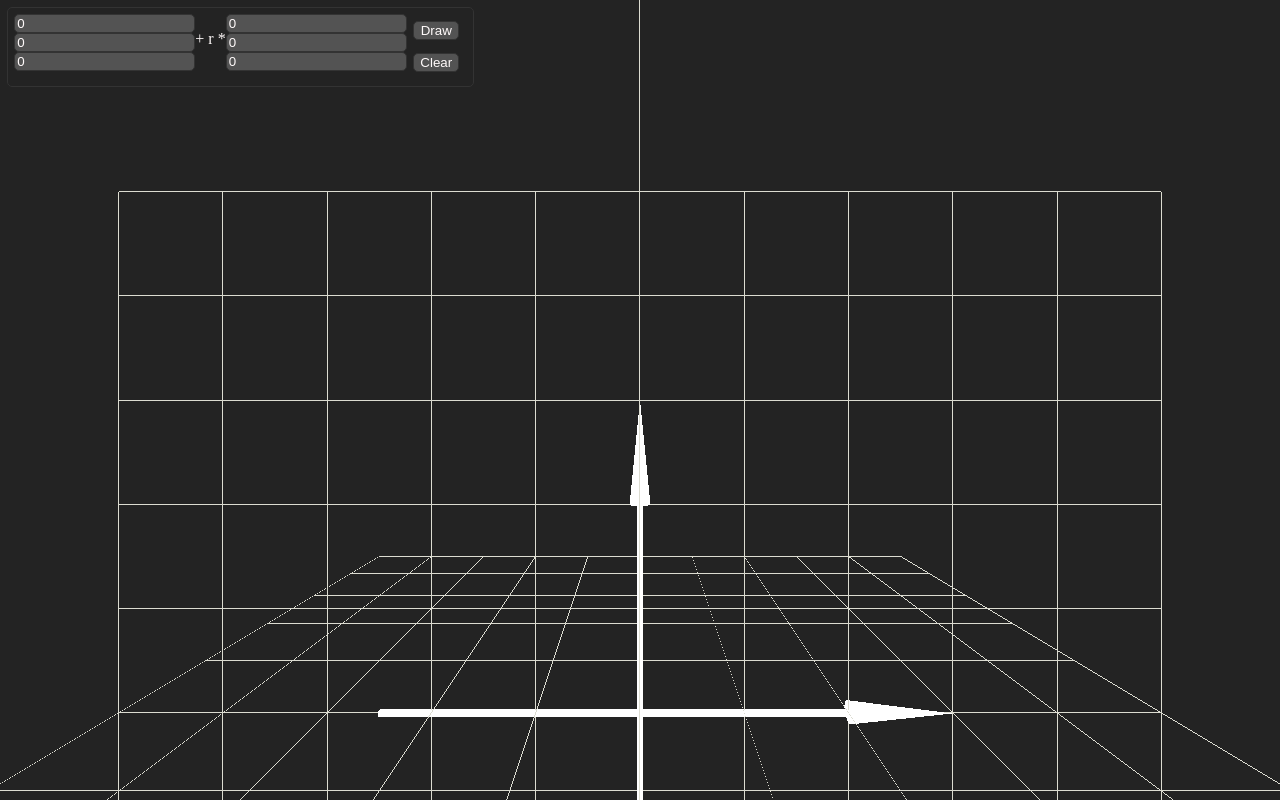
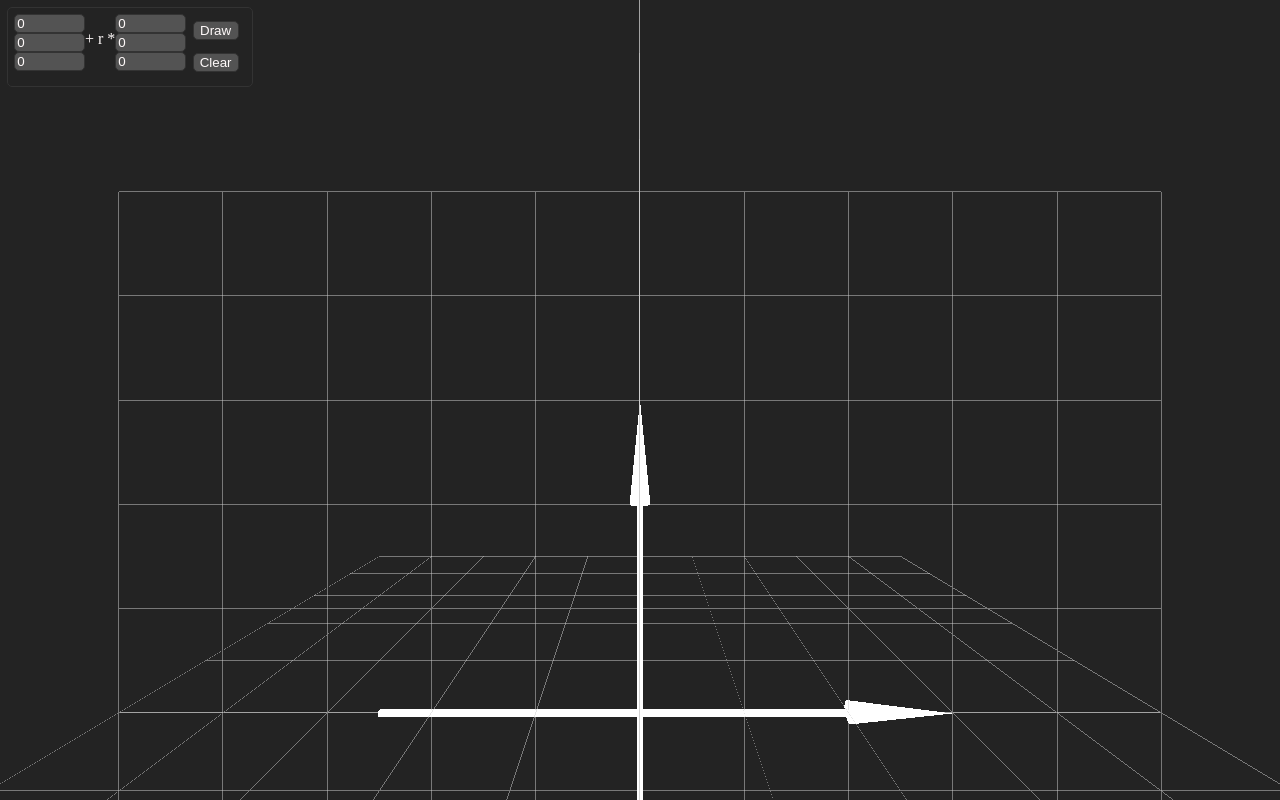
Before and after one commit to Tch1b0/vecbro, a website built with Vite: page index.html in a window 1280 px wide. Built offline with nearby package versions, Linux system fonts and the light colour scheme; animation ran at ten frames a second.

Commit message:
make grid transparent

```diff
--- a/index.html
+++ b/index.html
@@ -38,6 +38,7 @@
                 padding-right: 0;
                 background-color: #535353;
                 color: snow;
+                width: 50pt;
             }
 
             button {
--- a/src/rendering.ts
+++ b/src/rendering.ts
@@ -63,10 +63,11 @@ export function drawFn(sup: THREE.Vector3, dir: THREE.Vector3) {
 export async function drawLine(from: THREE.Vector3, to: THREE.Vector3) {
     const geometry = new THREE.BufferGeometry().setFromPoints([from, to]);
     const material = new THREE.LineBasicMaterial({
-        color: 0xcdcdcd1,
-        alphaTest: 0.1,
+        color: 0xcdcdcd,
+        opacity: 0.5,
         transparent: true,
     });
+
     const m = new THREE.Line(geometry, material);
 
     scene.add(m);
```
